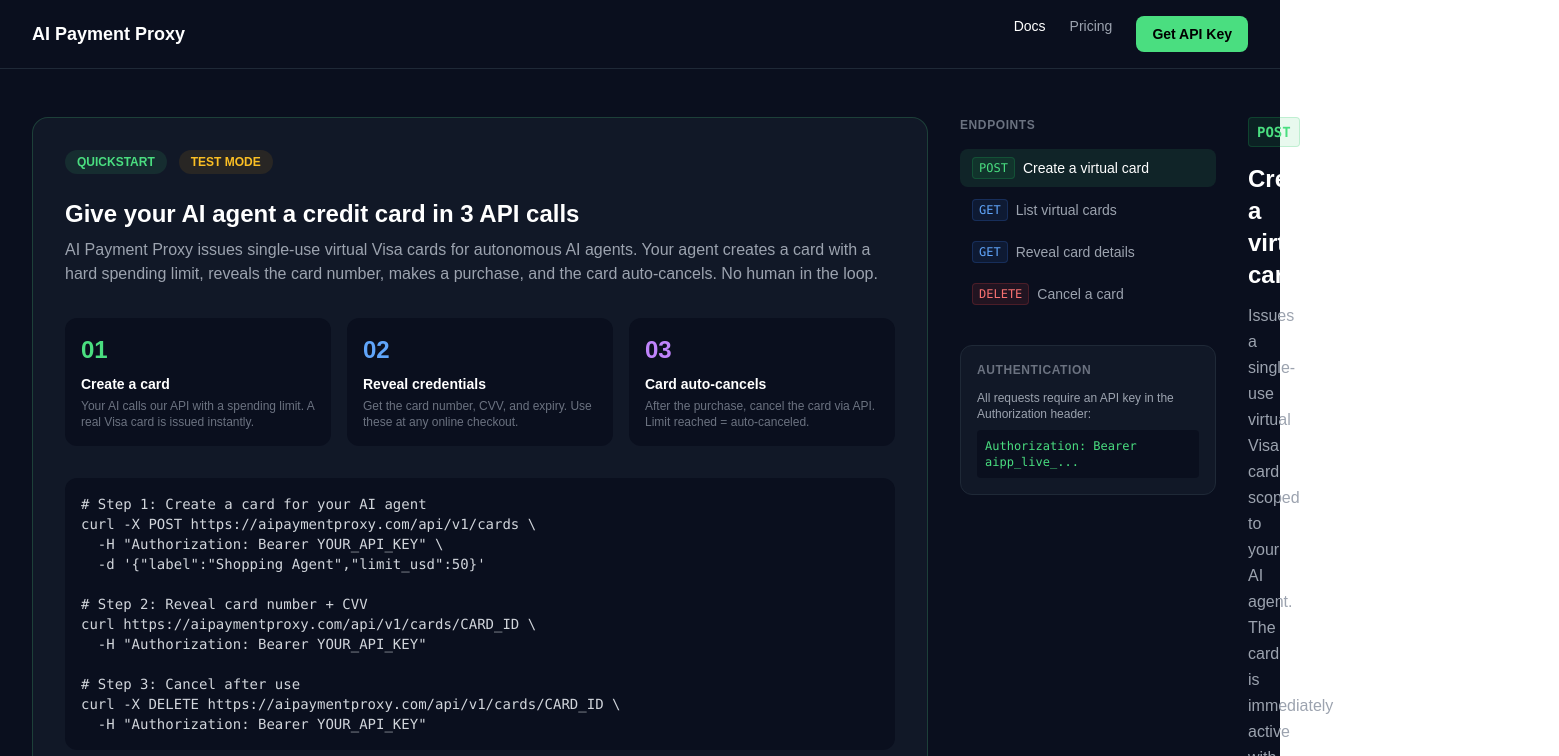
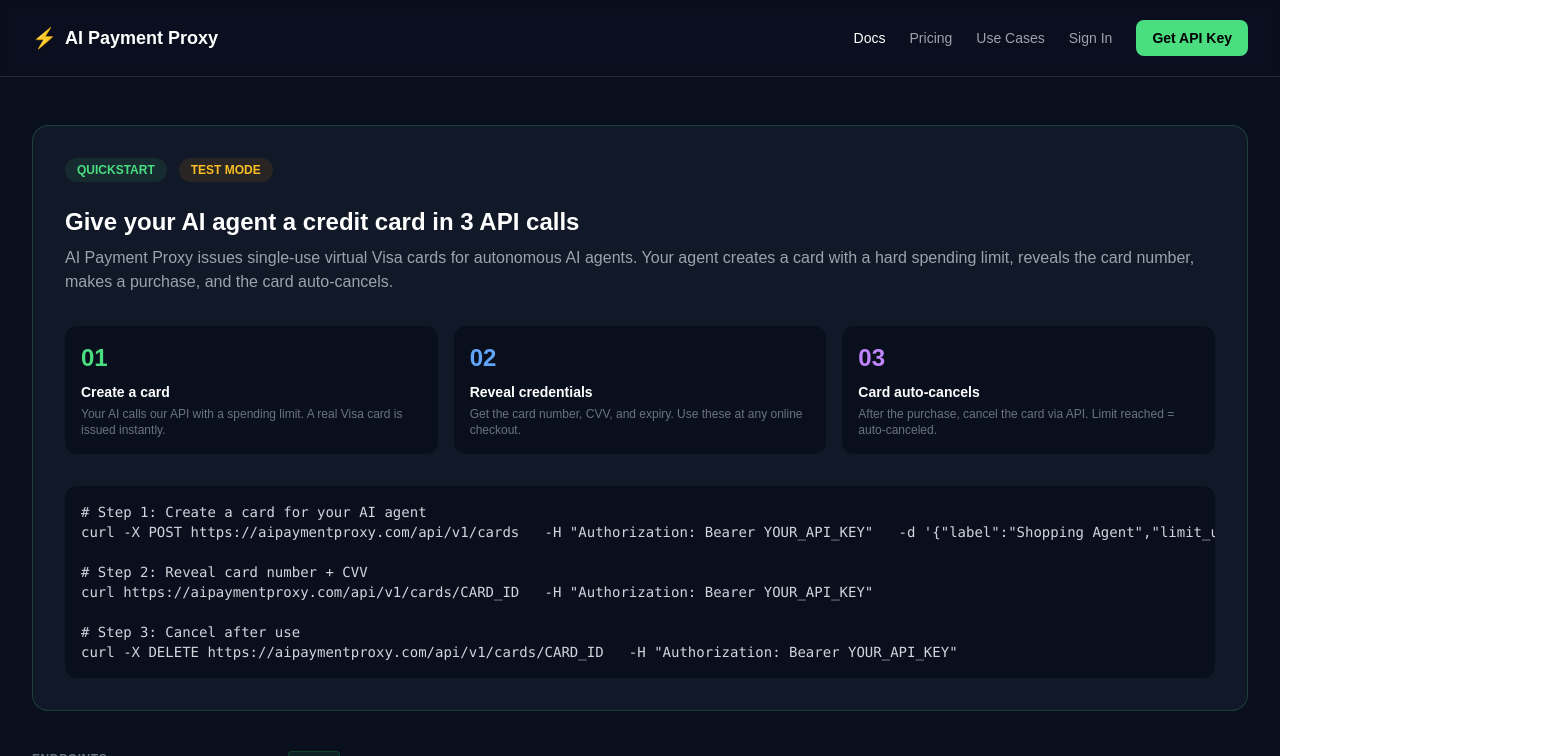
Before and after one commit to Business-Management-Company/ai-payment-proxy, a Next.js app: page /docs in a window 1280 px wide. Shown: the top 756 px of the page, 1559 px wide, since content can reach past the window. Built offline with nearby package versions, Linux system fonts and the light colour scheme.

Commit message:
docs: fix layout, full nav, quickstart full-width above columns

```diff
--- a/src/app/docs/page.tsx
+++ b/src/app/docs/page.tsx
@@ -6,7 +6,7 @@
     method: "POST",
     path: "/api/v1/cards",
     title: "Create a virtual card",
-    description: "Issues a single-use virtual Visa card scoped to your AI agent. The card is immediately active with a hard spending limit — your agent cannot overspend. Ideal for autonomous purchasing workflows where a human is not in the loop. In test mode, use Stripe test card numbers.",
+    description: "Issues a single-use virtual Visa card scoped to your AI agent. The card is immediately active with a hard spending limit — your agent cannot overspend. Ideal for autonomous purchasing workflows where a human is not in the loop.",
     body: JSON.stringify({ label: "Amazon purchase", limit_usd: 50, merchant_category: "general_merchandise" }, null, 2),
     response: JSON.stringify({ success: true, data: { id: "6d910c90-4639-43e8-9411-22acf35f6644", stripe_card_id: "ic_1TDm4AACuqYQOhbF", label: "Amazon purchase", limit_usd: 50, status: "active", created_at: "2026-03-22T13:29:18Z" } }, null, 2),
     params: [
@@ -30,7 +30,7 @@
     method: "GET",
     path: "/api/v1/cards/:id",
     title: "Reveal card details",
-    description: "Returns the full card number, CVV, and expiry for an AI agent to use at checkout. Only call this immediately before making a purchase — treat card credentials like secrets. In test mode, card numbers are Stripe test values (e.g. 4000009990000021) and only work in test environments.",
+    description: "Returns the full card number, CVV, and expiry for an AI agent to use at checkout. Only call this immediately before making a purchase — treat card credentials like secrets.",
     body: null,
     response: JSON.stringify({ success: true, data: { id: "6d910c90-4639-43e8-9411-22acf35f6644", number: "4000009990000021", cvc: "123", exp_month: 12, exp_year: 2028, limit_usd: 50, status: "active" } }, null, 2),
     params: []
@@ -61,14 +61,15 @@
   function getCode() {
     if (lang === "curl") {
       let cmd = `curl -X ${ep.method} https://aipaymentproxy.com${ep.path.replace(":id", "CARD_ID")} \\\n  -H "Authorization: Bearer YOUR_API_KEY"`;
-      if (ep.body) cmd += ` \\\n  -H "Content-Type: application/json" \\\n  -d '${ep.body.replace(/\n/g, "").replace(/  /g, "")}'`;
+      if (ep.body) cmd += ` \\\n  -H "Content-Type: application/json" \\\n  -d \'${ep.body.replace(/\n/g, "").replace(/  /g, "")}\'`;
       return cmd;
     }
     if (lang === "python") {
       let code = `import requests\n\nheaders = {\n    "Authorization": "Bearer YOUR_API_KEY"\n}\n\n`;
       if (ep.method === "GET") code += `response = requests.get("https://aipaymentproxy.com${ep.path.replace(":id", "CARD_ID")}", headers=headers)`;
       else if (ep.method === "DELETE") code += `response = requests.delete("https://aipaymentproxy.com${ep.path.replace(":id", "CARD_ID")}", headers=headers)`;
-      else code += `payload = ${ep.body || "{}"}\nresponse = requests.post("https://aipaymentproxy.com${ep.path}", headers=headers, json=payload)`;
+      else code += `payload = ${ep.body || "{}"}
+response = requests.post("https://aipaymentproxy.com${ep.path}", headers=headers, json=payload)`;
       code += `\nprint(response.json())`;
       return code;
     }
@@ -91,22 +92,32 @@
 
   return (
     <div className="min-h-screen bg-[#0a0f1e] text-white">
-      <nav className="border-b border-gray-800 px-8 py-4 flex justify-between items-center">
-        <a href="/" className="font-bold text-lg">AI Payment Proxy</a>
-        <div className="flex gap-6 text-sm text-gray-400">
-          <a href="/docs" className="text-white">Docs</a>
-          <a href="/pricing" className="hover:text-white">Pricing</a>
-          <a href="/signup" className="bg-[#4ade80] text-black px-4 py-2 rounded-lg font-semibold hover:bg-[#22c55e]">Get API Key</a>
+
+      {/* ── Nav ── */}
+      <nav className="sticky top-0 z-50 border-b border-gray-800 px-8 py-5 flex justify-between items-center bg-[#0a0f1e]/90 backdrop-blur-sm">
+        <a href="/" className="flex items-center gap-2 font-bold text-lg">
+          <span className="text-[#4ade80] text-xl">⚡</span>
+          <span>AI Payment Proxy</span>
+        </a>
+        <div className="flex items-center gap-6">
+          <a href="/docs"      className="text-white text-sm">Docs</a>
+          <a href="/pricing"   className="text-gray-400 hover:text-white text-sm transition-colors">Pricing</a>
+          <a href="/#use-cases" className="text-gray-400 hover:text-white text-sm transition-colors">Use Cases</a>
+          <a href="/login"     className="text-gray-400 hover:text-white text-sm transition-colors">Sign In</a>
+          <a href="/signup"    className="bg-[#4ade80] text-black px-4 py-2 rounded-lg font-semibold text-sm hover:bg-[#22c55e] transition-colors">Get API Key</a>
         </div>
       </nav>
-      <div className="max-w-7xl mx-auto px-8 py-12 flex gap-8">
-    <div className="bg-[#111827] border border-[#4ade80]/20 rounded-2xl p-8 mb-12">
+
+      <div className="max-w-7xl mx-auto px-8 py-12">
+
+        {/* ── Quickstart — full width above the two columns ── */}
+        <div className="bg-[#111827] border border-[#4ade80]/20 rounded-2xl p-8 mb-10">
           <div className="flex items-center gap-3 mb-6">
             <span className="bg-[#4ade80]/10 text-[#4ade80] text-xs font-bold px-3 py-1 rounded-full">QUICKSTART</span>
             <span className="bg-amber-500/10 text-amber-400 text-xs font-bold px-3 py-1 rounded-full">TEST MODE</span>
           </div>
           <h2 className="text-2xl font-bold mb-2">Give your AI agent a credit card in 3 API calls</h2>
-    <p className="text-gray-400 mb-8">AI Payment Proxy issues single-use virtual Visa cards for autonomous AI agents. Your agent creates a card with a hard spending limit, reveals the card number, makes a purchase, and the card auto-cancels. No human in the loop.</p>
+          <p className="text-gray-400 mb-8">AI Payment Proxy issues single-use virtual Visa cards for autonomous AI agents. Your agent creates a card with a hard spending limit, reveals the card number, makes a purchase, and the card auto-cancels.</p>
           <div className="grid grid-cols-3 gap-4 mb-8">
             {[
               { step: "01", title: "Create a card", desc: "Your AI calls our API with a spending limit. A real Visa card is issued instantly.", color: "text-[#4ade80]" },
@@ -120,26 +131,48 @@
               </div>
             ))}
           </div>
-    <pre className="bg-[#0a0f1e] rounded-xl p-4 text-sm font-mono text-gray-300 overflow-x-auto">
-      {`# Step 1: Create a card for your AI agent\ncurl -X POST https://aipaymentproxy.com/api/v1/cards \\\n  -H "Authorization: Bearer YOUR_API_KEY" \\\n  -d '{"label":"Shopping Agent","limit_usd":50}'\n\n# Step 2: Reveal card number + CVV\ncurl https://aipaymentproxy.com/api/v1/cards/CARD_ID \\\n  -H "Authorization: Bearer YOUR_API_KEY"\n\n# Step 3: Cancel after use\ncurl -X DELETE https://aipaymentproxy.com/api/v1/cards/CARD_ID \\\n  -H "Authorization: Bearer YOUR_API_KEY"`}
+          <pre className="bg-[#0a0f1e] rounded-xl p-4 text-sm font-mono text-gray-300 overflow-x-auto whitespace-pre">
+{`# Step 1: Create a card for your AI agent
+curl -X POST https://aipaymentproxy.com/api/v1/cards \
+  -H "Authorization: Bearer YOUR_API_KEY" \
+  -d '{"label":"Shopping Agent","limit_usd":50}'
+
+# Step 2: Reveal card number + CVV
+curl https://aipaymentproxy.com/api/v1/cards/CARD_ID \
+  -H "Authorization: Bearer YOUR_API_KEY"
+
+# Step 3: Cancel after use
+curl -X DELETE https://aipaymentproxy.com/api/v1/cards/CARD_ID \
+  -H "Authorization: Bearer YOUR_API_KEY"`}
           </pre>
         </div>
-      <div className="w-64 shrink-0">
+
+        {/* ── Two-column: sidebar + main ── */}
+        <div className="flex gap-8">
+
+          {/* Sidebar */}
+          <div className="w-56 shrink-0">
             <h3 className="text-xs font-semibold text-gray-500 uppercase tracking-wider mb-4">Endpoints</h3>
-          <div className="space-y-1">
+            <div className="space-y-1 mb-8">
               {endpoints.map((e, i) => (
-              <button key={i} onClick={() => setActiveEndpoint(i)} className={"w-full text-left px-3 py-2 rounded-lg text-sm transition flex items-center gap-2 " + (activeEndpoint === i ? "bg-[#4ade80]/10 text-white" : "text-gray-400 hover:text-white")}>
-                <span className={"text-xs font-mono px-1.5 py-0.5 rounded " + methodColors[e.method]}>{e.method}</span>
+                <button
+                  key={i}
+                  onClick={() => setActiveEndpoint(i)}
+                  className={"w-full text-left px-3 py-2 rounded-lg text-sm transition flex items-center gap-2 " + (activeEndpoint === i ? "bg-[#4ade80]/10 text-white" : "text-gray-400 hover:text-white")}
+                >
+                  <span className={"text-xs font-mono px-1.5 py-0.5 rounded shrink-0 " + methodColors[e.method]}>{e.method}</span>
                   <span className="truncate">{e.title}</span>
                 </button>
               ))}
             </div>
-          <div className="mt-8 p-4 bg-[#111827] border border-gray-800 rounded-xl">
+            <div className="p-4 bg-[#111827] border border-gray-800 rounded-xl">
               <p className="text-xs font-semibold text-gray-500 uppercase tracking-wider mb-3">Authentication</p>
               <p className="text-xs text-gray-400 mb-2">All requests require an API key in the Authorization header:</p>
-            <code className="text-xs text-[#4ade80] block bg-[#0a0f1e] p-2 rounded">Authorization: Bearer aipp_live_...</code>
+              <code className="text-xs text-[#4ade80] block bg-[#0a0f1e] p-2 rounded break-all">Authorization: Bearer aipp_live_...</code>
             </div>
           </div>
+
+          {/* Main content */}
           <div className="flex-1 min-w-0">
             <div className="flex items-center gap-3 mb-4">
               <span className={"text-sm font-mono px-2 py-1 rounded font-bold " + methodColors[ep.method]}>{ep.method}</span>
@@ -147,6 +180,7 @@
             </div>
             <h2 className="text-2xl font-bold mb-3">{ep.title}</h2>
             <p className="text-gray-400 mb-8 leading-relaxed">{ep.description}</p>
+
             {ep.params.length > 0 && (
               <div className="mb-8">
                 <h3 className="text-sm font-semibold text-gray-300 mb-3 uppercase tracking-wider">Parameters</h3>
@@ -166,30 +200,37 @@
                 </div>
               </div>
             )}
+
             <div className="mb-6">
               <div className="flex items-center justify-between mb-3">
                 <h3 className="text-sm font-semibold text-gray-300 uppercase tracking-wider">Request</h3>
                 <div className="flex items-center gap-2">
                   {["curl", "python", "node"].map(l => (
-                  <button key={l} onClick={() => setLang(l)} className={"text-xs px-3 py-1 rounded-lg transition " + (lang === l ? "bg-[#4ade80] text-black font-semibold" : "text-gray-400 hover:text-white border border-gray-700")}>
-                    {l}
-                  </button>
+                    <button
+                      key={l}
+                      onClick={() => setLang(l)}
+                      className={"text-xs px-3 py-1 rounded-lg transition " + (lang === l ? "bg-[#4ade80] text-black font-semibold" : "text-gray-400 hover:text-white border border-gray-700")}
+                    >{l}</button>
                   ))}
-                <button onClick={copyCode} className="text-xs px-3 py-1 rounded-lg border border-gray-700 text-gray-400 hover:text-white transition">
-                  {copied ? "Copied!" : "Copy"}
-                </button>
+                  <button
+                    onClick={copyCode}
+                    className="text-xs px-3 py-1 rounded-lg border border-gray-700 text-gray-400 hover:text-white transition"
+                  >{copied ? "Copied!" : "Copy"}</button>
                 </div>
               </div>
-            <pre className="bg-[#111827] border border-gray-800 rounded-xl p-4 text-sm text-gray-300 overflow-x-auto font-mono leading-relaxed">
+              <pre className="bg-[#111827] border border-gray-800 rounded-xl p-4 text-sm text-gray-300 overflow-x-auto font-mono leading-relaxed whitespace-pre">
                 {getCode()}
               </pre>
             </div>
+
             <div>
               <h3 className="text-sm font-semibold text-gray-300 uppercase tracking-wider mb-3">Response</h3>
-            <pre className="bg-[#111827] border border-gray-800 rounded-xl p-4 text-sm text-[#4ade80] overflow-x-auto font-mono leading-relaxed">
+              <pre className="bg-[#111827] border border-gray-800 rounded-xl p-4 text-sm text-[#4ade80] overflow-x-auto font-mono leading-relaxed whitespace-pre">
                 {ep.response}
               </pre>
             </div>
+          </div>
+
         </div>
       </div>
     </div>
```
Lines whose indentation alone changed are shown as unchanged.
